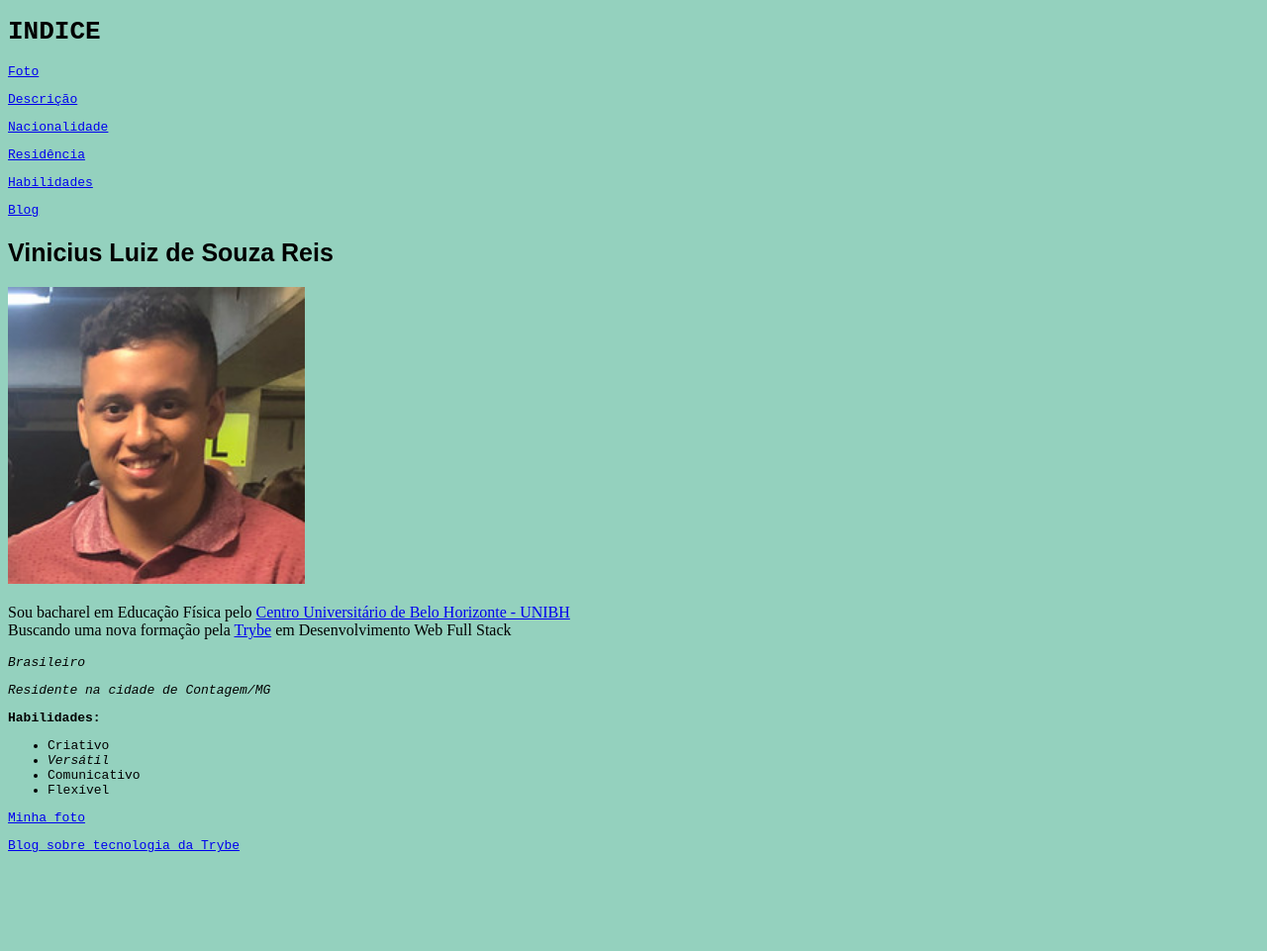
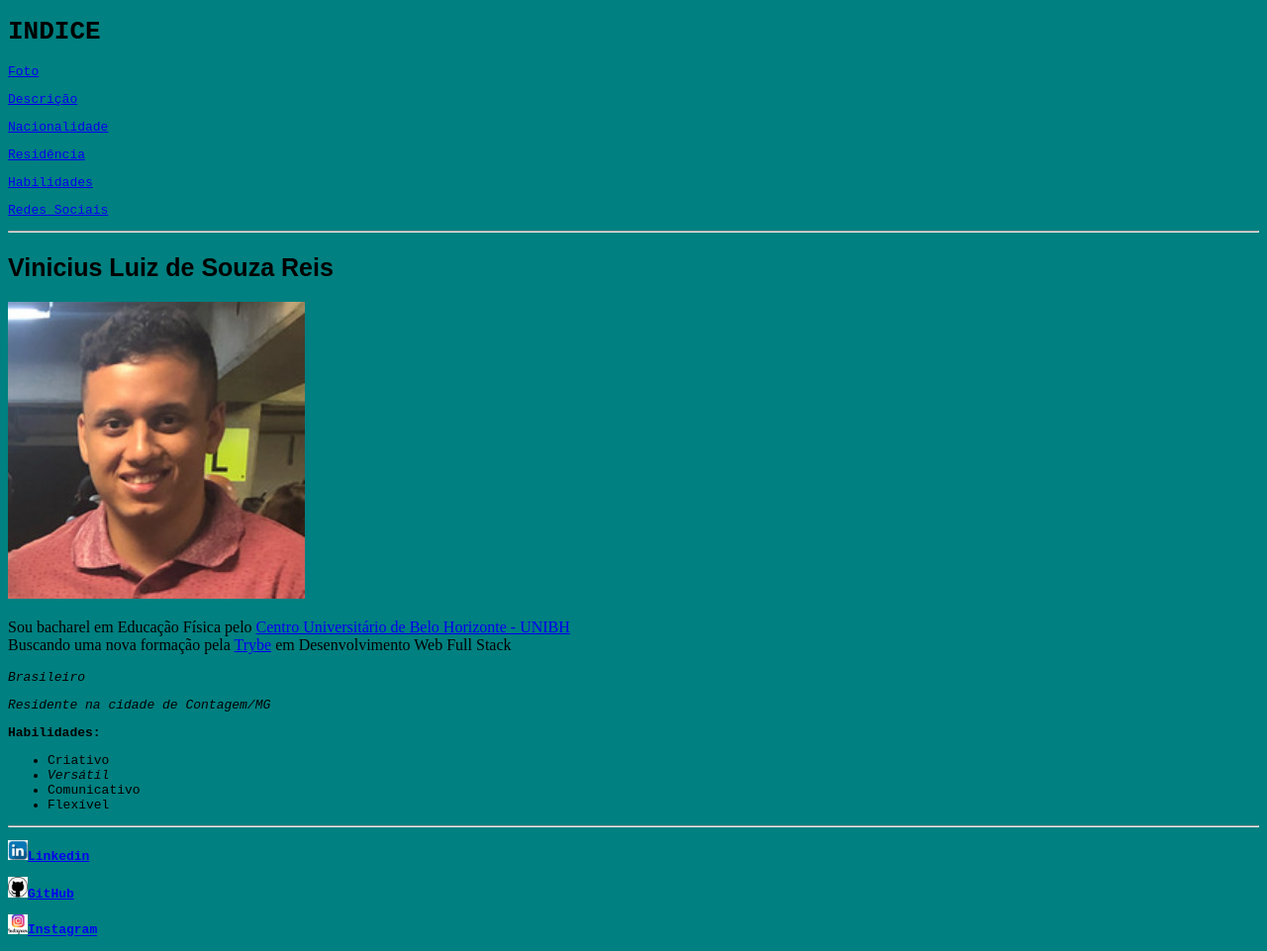
Before and after one commit to ViniciusSouzaReis/Portifolio, a plain HTML site: page index.html in a window 1280 px wide. Shown: the whole page at 99% size. Before the commit the page ends 875 px from the top, so only its background shows below. Drawn offline with Linux system fonts and the light colour scheme.

Commit message:
Mudanças no portifólio

```diff
--- a/index.html
+++ b/index.html
@@ -13,7 +13,8 @@
         <p><a href="#nacionalidade">Nacionalidade</a></p>
         <p><a href="#residencia">Residência</a></p>
         <p><a href="#habilidades">Habilidades</a></p>
-        <p><a href="#blog">Blog</a></p>
+        <p><a href="#socialmidia">Redes Sociais</a></p>
+        <hr>
         <h2>Vinicius Luiz de Souza Reis</h2>
         <p id="foto"><img src="1553946899704.jpeg" alt="Minha foto de apresentação" width="300px"></p>
         <p id="descricao">Sou bacharel em Educação Física pelo <a href="https://www.unibh.br/" target="_blank">Centro Universitário de Belo Horizonte - UNIBH</a><br>Buscando uma nova formação pela <a href="https://www.betrybe.com/" target="_blank">Trybe</a> em Desenvolvimento Web Full Stack</p>
@@ -27,7 +28,9 @@
             <li>Comunicativo</li>
             <li>Flexível</li>
         </ul>
-        <a href="#foto">Minha foto</strong>
-        <p id="blog"><a href="https://blog.betrybe.com/" target="_blank">Blog sobre tecnologia da Trybe</a></p>
+        <hr>
+        <p class="socialmidia"><img src="linkedin.jpeg" alt="Imagem do Linkedin" width="20px"><a href="https://www.linkedin.com/in/vinicius-souza-1ab91216b/" target="_blank"><strong>Linkedin</strong></a></p>
+        <p class="socialmidia"><img src="github.png" alt="Imagem do GitHub" width="20px"><a href="https://github.com/ViniciusSouzaReis" target="_blank"><strong>GitHub</strong></a></p>
+        <p class="socialmidia"><img src="instagram2.jpeg" alt="Imagem Instagram" width="20px"><a href="https://www.instagram.com/vinisreiss/" target="_blank"><strong>Instagram</strong></a></p>
     </body>
 </html>
--- a/style.css
+++ b/style.css
@@ -1,5 +1,5 @@
 body {
-    background-color: rgb(148, 209, 190);
+    background-color: rgb(0,128,128);
     font-family: monospace;
 }
 
```
Also changed, not shown: Instagram.jpeg (added), github.png (added), instagram2.jpeg (added), linkedin.jpeg (added).
